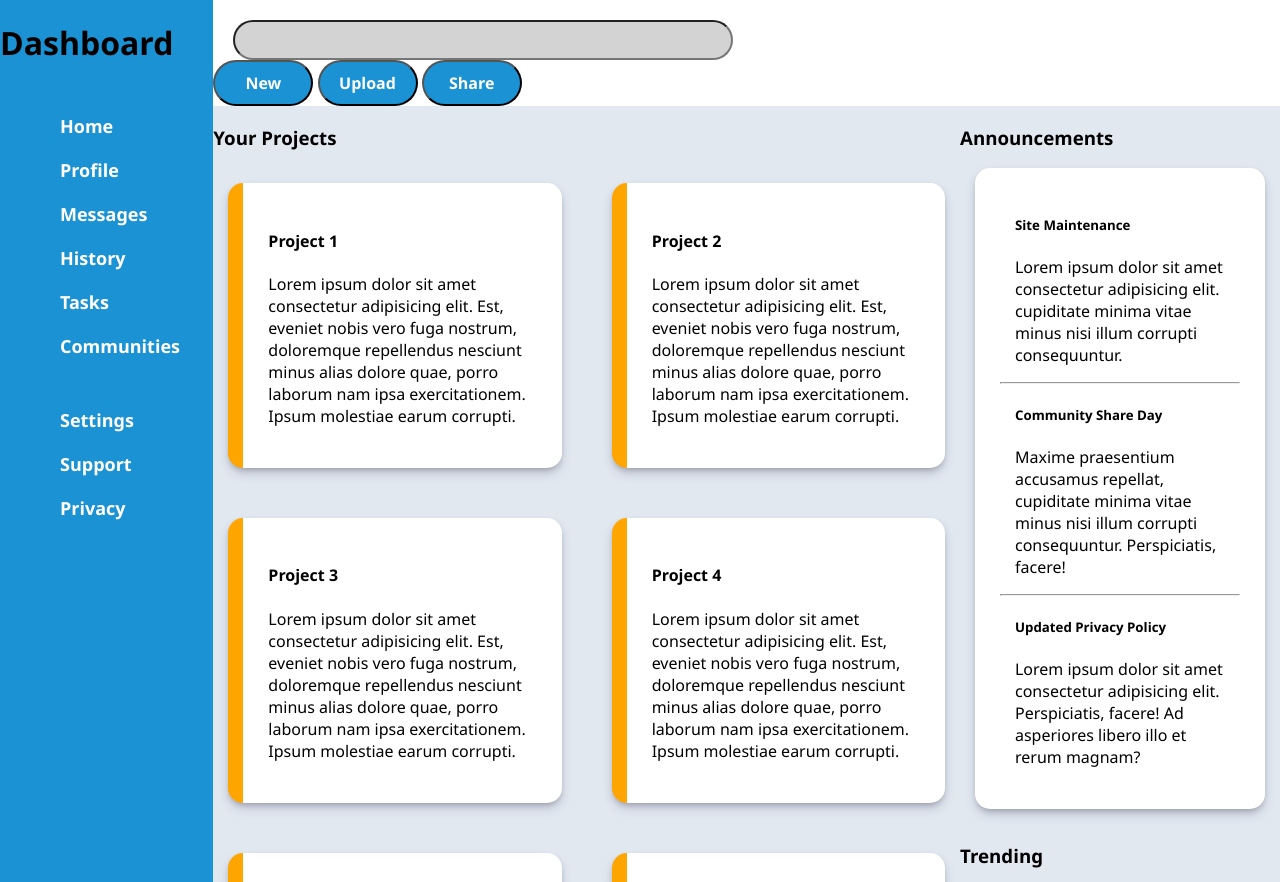
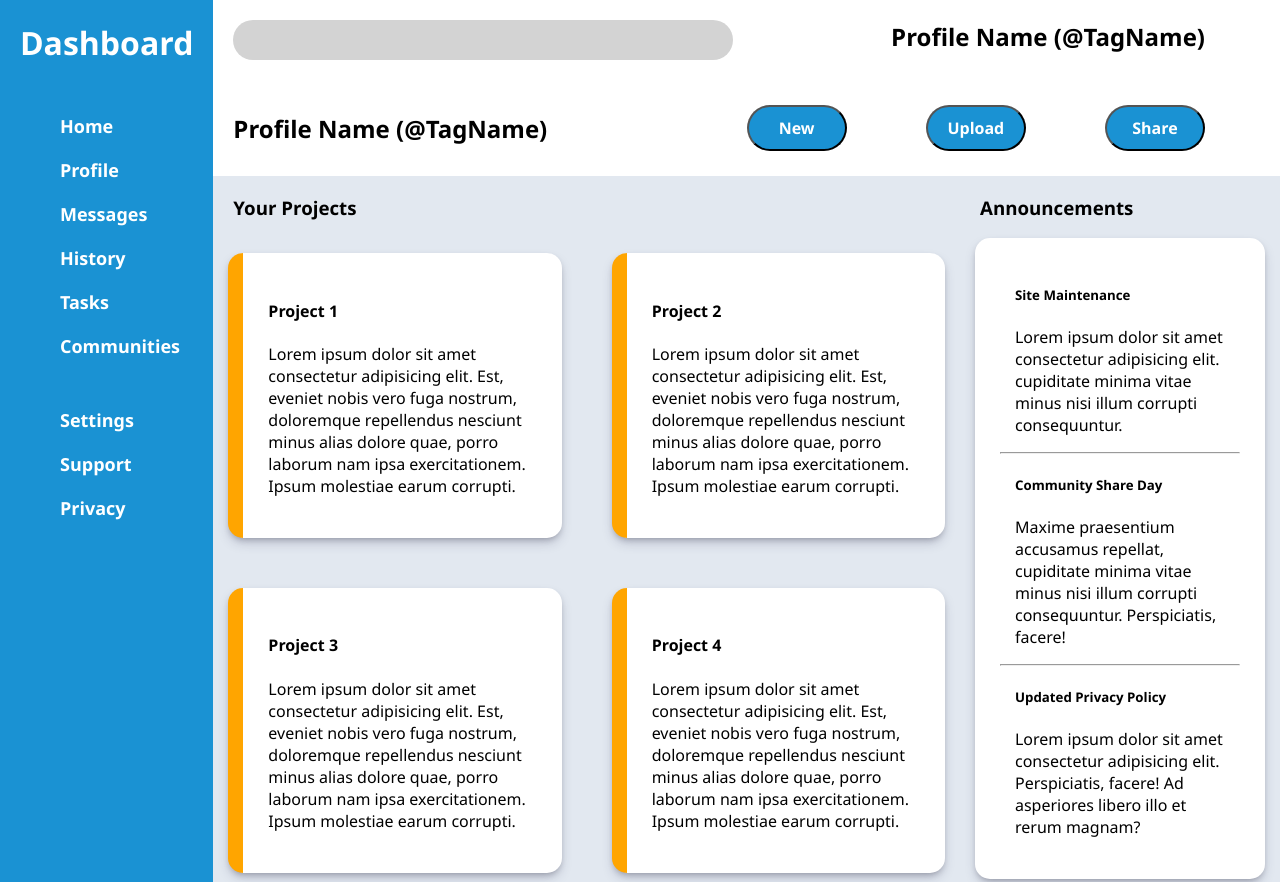
Before and after one commit to TKP888/admin_dashboard, a plain HTML site: page index.html in a window 1280 px wide. Shown: the top 882 px of the page. Drawn offline with Linux system fonts and the light colour scheme.

Commit message:
header layout built
icons need includeding in cards and next to menu items

```diff
--- a/index.html
+++ b/index.html
@@ -29,11 +29,17 @@
 
     <!-- Header -->
     <div id="header">
-        <input type="search">
+        <div id="headtop">
+        <input type="search"><h2>Profile Name (@TagName) </h2></div>
+
+
         <div id="interactive">
+            <div class="name"><h2>Profile Name (@TagName) </h2></div>
+            <div id="buttons">
             <button>New</button>
             <button>Upload</button>
             <button>Share</button>
+        </div>
         </div>
     </div>
 
@@ -72,6 +78,7 @@
      <!-- Announcements -->
      <div id="announcement">
         <h3>Announcements</h3>
+        <div class="announcecard">
         <div class="sidecard">
             <div class="announce">
                 <h5>Site Maintenance</h5>
@@ -88,6 +95,7 @@
                 <p>Lorem ipsum dolor sit amet consectetur adipisicing elit. Perspiciatis, facere! Ad asperiores libero illo et rerum magnam?</p>
             </div>
         </div>
+    </div>
     </div>
 
       <!-- Trending -->
--- a/styles.css
+++ b/styles.css
@@ -21,7 +21,7 @@ body {
     display: grid;
     background-color: white;
     grid-column: 2 / 4;
-    grid-row: 1 / 1;
+    grid-row: 1 / 2;
 }
 
 #main {
@@ -34,7 +34,7 @@ body {
     display: grid;
     grid-template-columns: 1fr 1fr;
     grid-template-rows: 1fr 1fr 1fr;
-    resize: both;
+    /* resize: both; */
     overflow: auto;
     gap: 20px;
 }
@@ -88,13 +88,13 @@ ul {
 }
 
 input {
-    margin-top: 20px;
-    margin-left: 20px;
+    margin: 20px;
     border-radius: 25px;
     width: 500px;
     height: 40px;
     font-size: 16px;
     background-color: lightgrey;
+    border: none;
 }
 
 button {
@@ -106,4 +106,30 @@ button {
     font-size: 16px;
     font-weight: 600;
     color: white;
+    margin: 25px 75px 25px 0px;
+
+
 }
+#headtop,
+#interactive{
+    display: flex;
+ justify-content: space-between;
+}
+
+.name{
+    margin-left: 20px ;
+    display: flex;
+    align-self: center;
+    justify-content: center;
+}
+
+h1{
+    text-align: center;
+    color: white;
+}
+
+h3{
+    margin-left: 20px;
+}
+
+h2{margin-right: 75px;}
```
